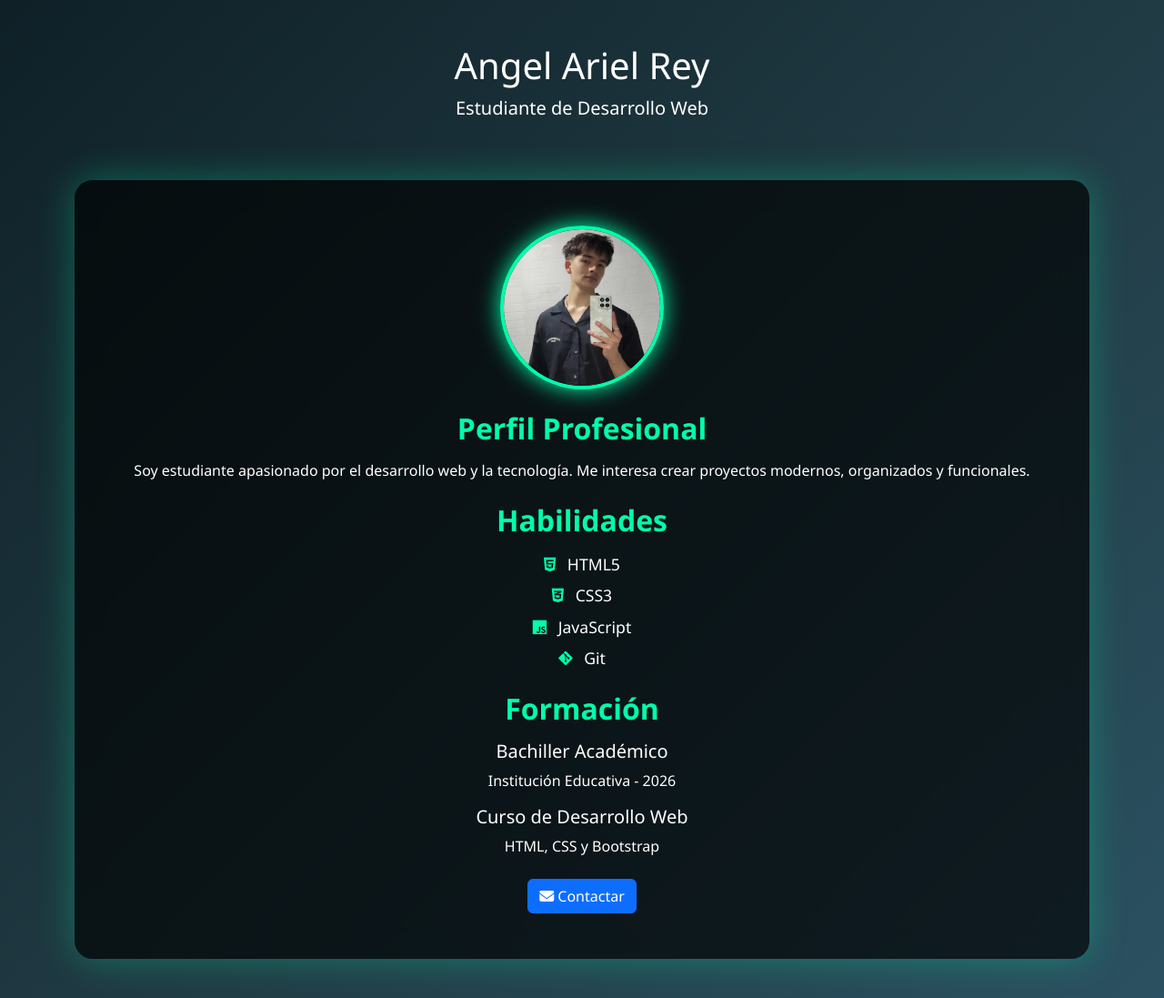
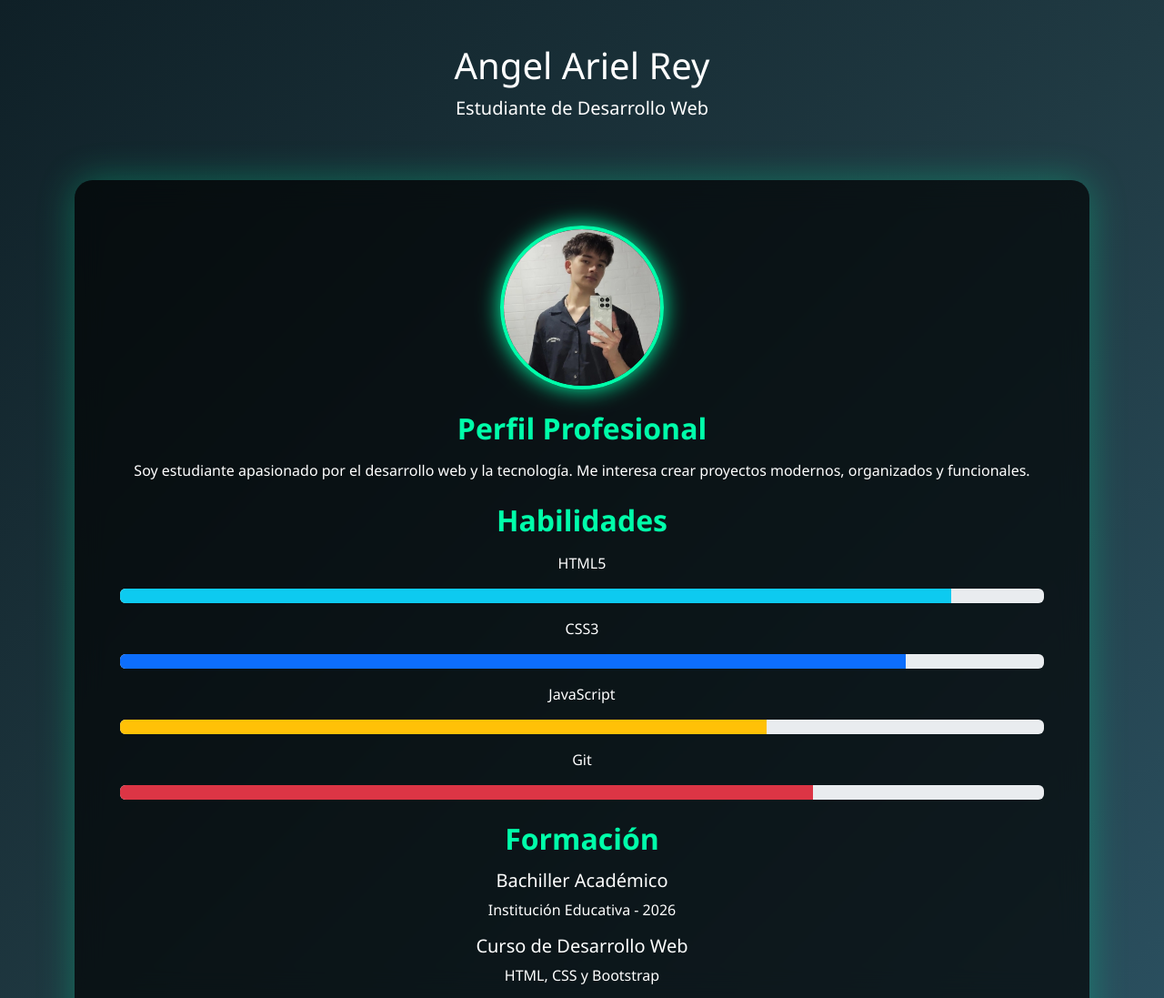
Before and after one commit to AngelReyZzz/Landing-Page-IA, a plain HTML site: page index.html in a window 1280 px wide. Shown: the top 1097 px of the page at 91% size. Drawn offline with nearby package versions, Linux system fonts and the light colour scheme; files whose address does not match are found by name.

Commit message:
Update index.html
Updated skills section to include progress bars for each skill.

```diff
--- a/index.html
+++ b/index.html
@@ -33,14 +33,28 @@
         </section>
 
         <section class="mb-4">
-            <h2 class="section-title">Habilidades</h2>
-            <ul class="list-unstyled">
-                <li><i class="fa-brands fa-html5"></i> HTML5</li>
-                <li><i class="fa-brands fa-css3-alt"></i> CSS3</li>
-                <li><i class="fa-brands fa-js"></i> JavaScript</li>
-                <li><i class="fa-brands fa-git-alt"></i> Git</li>
-            </ul>
-        </section>
+    <h2 class="section-title">Habilidades</h2>
+
+    <p>HTML5</p>
+    <div class="progress mb-3">
+        <div class="progress-bar bg-info" style="width: 90%"></div>
+    </div>
+
+    <p>CSS3</p>
+    <div class="progress mb-3">
+        <div class="progress-bar bg-primary" style="width: 85%"></div>
+    </div>
+
+    <p>JavaScript</p>
+    <div class="progress mb-3">
+        <div class="progress-bar bg-warning" style="width: 70%"></div>
+    </div>
+
+    <p>Git</p>
+    <div class="progress">
+        <div class="progress-bar bg-danger" style="width: 75%"></div>
+    </div>
+</section>
 
         <section>
             <h2 class="section-title">Formación</h2>
```
